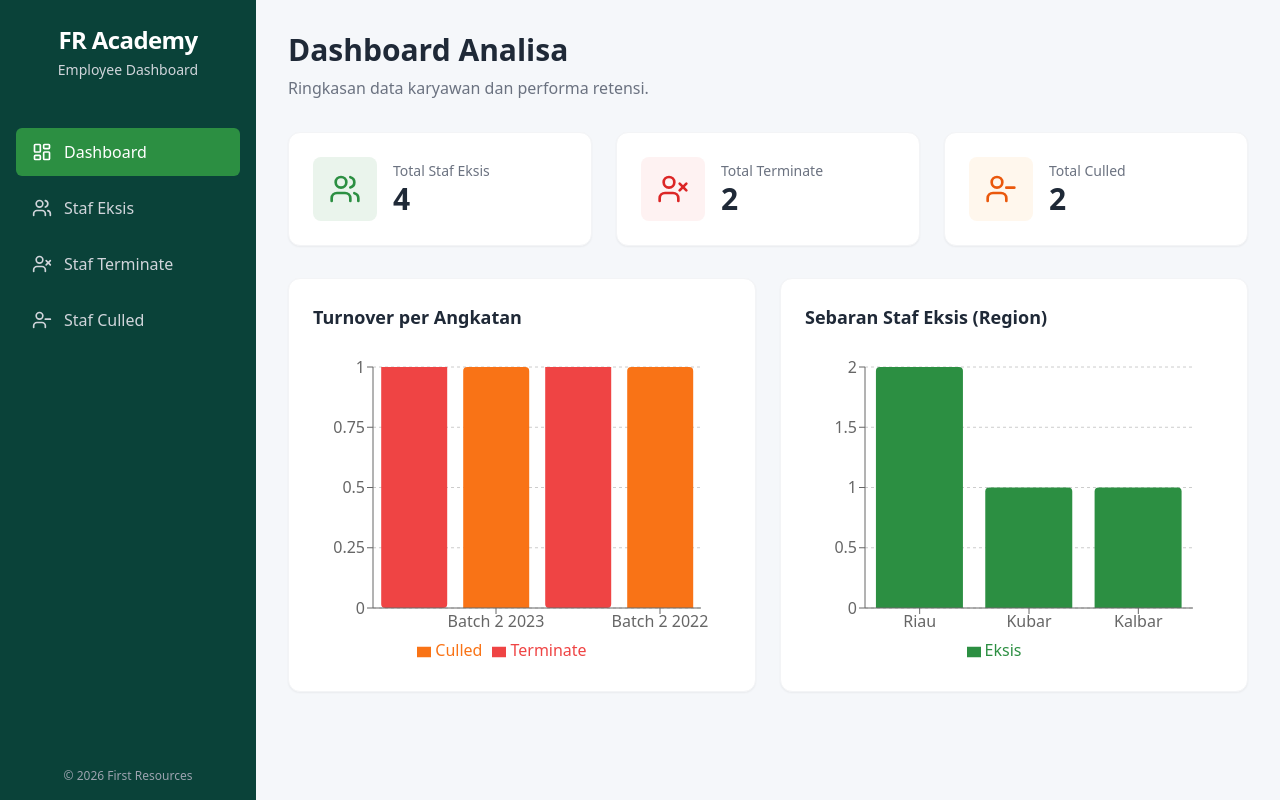
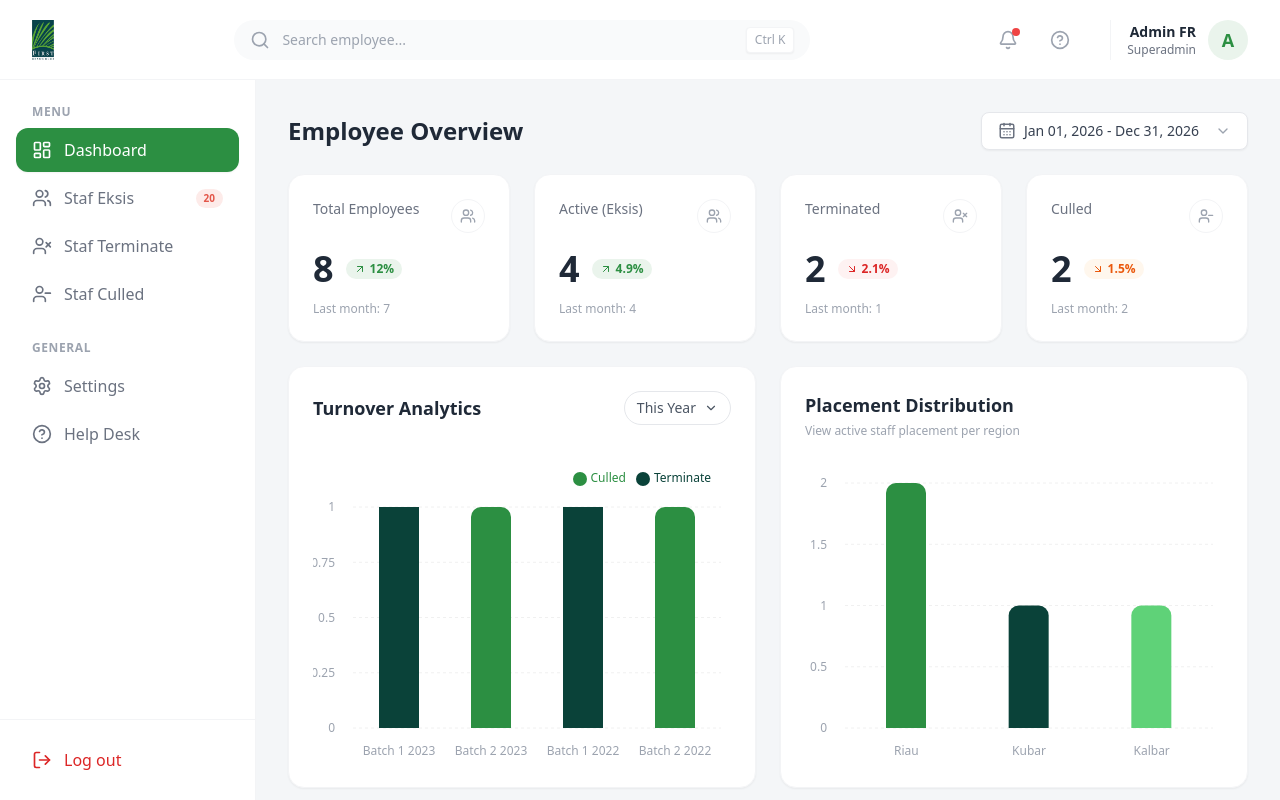
Before and after one commit to dzakwan24si/fr_employee_monitoring, a React (Vite) app: page / in a window 1280 px wide. Built offline with nearby package versions, Linux system fonts and the light colour scheme.

Commit message:
Revisi tampilan

```diff
--- a/index.html
+++ b/index.html
@@ -1,13 +1,16 @@
 <!doctype html>
 <html lang="en">
+
 <head>
   <meta charset="UTF-8" />
-    <link rel="icon" type="image/svg+xml" href="/favicon.svg" />
+  <link rel="icon" type="image/png" href="/logofr.png" />
   <meta name="viewport" content="width=device-width, initial-scale=1.0" />
-    <title>monitoring-employee</title>
+  <title>Employee Dashboard - FR Academy</title>
 </head>
+
 <body>
   <div id="root"></div>
   <script type="module" src="/src/main.jsx"></script>
 </body>
+
 </html>
--- a/src/components/Dashboard/PlacementChart.jsx
+++ b/src/components/Dashboard/PlacementChart.jsx
@@ -5,13 +5,12 @@ import {
   YAxis,
   CartesianGrid,
   Tooltip,
-  Legend,
-  ResponsiveContainer
+  ResponsiveContainer,
+  Cell
 } from "recharts";
 import { dummyEmployees } from "../../data/dummyEmployees";
 
 export function PlacementChart() {
-  // Process dummy data to get active employees placement per region
   const placementData = dummyEmployees.reduce((acc, emp) => {
     if (emp.status === "Eksis") {
       const region = emp.region_terakhir;
@@ -24,31 +23,39 @@ export function PlacementChart() {
   }, {});
 
   const data = Object.values(placementData);
+  const colors = ['#2c8f42', '#0a4239', '#5fd278']; // Theme colors for bars
 
   return (
-    <div className="bg-white p-6 rounded-xl shadow-sm border border-gray-100">
-      <h3 className="text-lg font-bold text-gray-800 mb-4">Sebaran Staf Eksis (Region)</h3>
-      <div className="h-80 w-full">
+    <div className="bg-white p-6 rounded-2xl shadow-sm border border-gray-100 flex flex-col">
+      <div className="mb-6">
+        <h3 className="text-lg font-bold text-gray-800">Placement Distribution</h3>
+        <p className="text-xs text-gray-400 mt-1">View active staff placement per region</p>
+      </div>
+
+      <div className="flex-1 min-h-[300px] w-full">
         {data.length > 0 ? (
           <ResponsiveContainer width="100%" height="100%">
             <BarChart
               data={data}
-              margin={{ top: 20, right: 30, left: 0, bottom: 5 }}
+              margin={{ top: 20, right: 10, left: -20, bottom: 5 }}
             >
-              <CartesianGrid strokeDasharray="3 3" vertical={false} />
-              <XAxis dataKey="name" />
-              <YAxis />
+              <CartesianGrid strokeDasharray="3 3" vertical={false} stroke="#f0f0f0" />
+              <XAxis dataKey="name" axisLine={false} tickLine={false} tick={{fill: '#9ca3af', fontSize: 12}} dy={10} />
+              <YAxis axisLine={false} tickLine={false} tick={{fill: '#9ca3af', fontSize: 12}} dx={-10} />
               <Tooltip
-                cursor={{ fill: '#f5f7fa' }}
+                cursor={{ fill: 'transparent' }}
                 contentStyle={{ borderRadius: '8px', border: 'none', boxShadow: '0 4px 6px -1px rgba(0, 0, 0, 0.1)' }}
               />
-              <Legend />
-              <Bar dataKey="Eksis" fill="#2c8f42" radius={[4, 4, 0, 0]} />
+              <Bar dataKey="Eksis" radius={[10, 10, 0, 0]} barSize={40}>
+                {data.map((entry, index) => (
+                  <Cell key={`cell-${index}`} fill={colors[index % colors.length]} />
+                ))}
+              </Bar>
             </BarChart>
           </ResponsiveContainer>
         ) : (
           <div className="flex h-full items-center justify-center text-gray-400">
-            Belum ada data penempatan
+            No placement data
           </div>
         )}
       </div>
--- a/src/components/Dashboard/SummaryCards.jsx
+++ b/src/components/Dashboard/SummaryCards.jsx
@@ -1,41 +1,80 @@
-import { Users, UserX, UserMinus } from "lucide-react";
+import { Users, UserX, UserMinus, ArrowUpRight } from "lucide-react";
 import { dummyEmployees } from "../../data/dummyEmployees";
 
 export function SummaryCards() {
   const eksisCount = dummyEmployees.filter((e) => e.status === "Eksis").length;
   const terminateCount = dummyEmployees.filter((e) => e.status === "Terminate").length;
   const culledCount = dummyEmployees.filter((e) => e.status === "Culled").length;
+  const totalCount = dummyEmployees.length;
 
   return (
-    <div className="grid grid-cols-1 md:grid-cols-3 gap-6 mb-8">
-      <div className="bg-white p-6 rounded-xl shadow-sm border border-gray-100 flex items-center gap-4">
-        <div className="p-4 bg-[#eaf4ec] text-[#2c8f42] rounded-lg">
-          <Users size={32} />
+    <div className="grid grid-cols-1 md:grid-cols-2 lg:grid-cols-4 gap-6 mb-8">
+      {/* Total Karyawan */}
+      <div className="bg-white p-6 rounded-2xl shadow-sm border border-gray-100 flex flex-col justify-between">
+        <div className="flex justify-between items-start mb-4">
+          <p className="text-sm text-gray-500 font-medium">Total Employees</p>
+          <div className="p-2 border border-gray-100 rounded-full text-gray-400">
+            <Users size={16} />
+          </div>
         </div>
-        <div>
-          <p className="text-sm text-gray-500 font-medium">Total Staf Eksis</p>
-          <p className="text-3xl font-bold text-gray-800">{eksisCount}</p>
+        <div className="flex items-center gap-3">
+          <h3 className="text-4xl font-bold text-gray-800">{totalCount}</h3>
+          <span className="flex items-center gap-1 bg-[#eaf4ec] text-[#2c8f42] text-xs font-bold px-2 py-0.5 rounded-full">
+            <ArrowUpRight size={12} /> 12%
+          </span>
         </div>
+        <p className="text-xs text-gray-400 mt-3">Last month: {totalCount - 1}</p>
       </div>
 
-      <div className="bg-white p-6 rounded-xl shadow-sm border border-gray-100 flex items-center gap-4">
-        <div className="p-4 bg-red-50 text-red-600 rounded-lg">
-          <UserX size={32} />
+      {/* Eksis */}
+      <div className="bg-white p-6 rounded-2xl shadow-sm border border-gray-100 flex flex-col justify-between">
+        <div className="flex justify-between items-start mb-4">
+          <p className="text-sm text-gray-500 font-medium">Active (Eksis)</p>
+          <div className="p-2 border border-gray-100 rounded-full text-gray-400">
+            <Users size={16} />
+          </div>
         </div>
-        <div>
-          <p className="text-sm text-gray-500 font-medium">Total Terminate</p>
-          <p className="text-3xl font-bold text-gray-800">{terminateCount}</p>
+        <div className="flex items-center gap-3">
+          <h3 className="text-4xl font-bold text-gray-800">{eksisCount}</h3>
+          <span className="flex items-center gap-1 bg-[#eaf4ec] text-[#2c8f42] text-xs font-bold px-2 py-0.5 rounded-full">
+            <ArrowUpRight size={12} /> 4.9%
+          </span>
         </div>
+        <p className="text-xs text-gray-400 mt-3">Last month: {eksisCount}</p>
       </div>
 
-      <div className="bg-white p-6 rounded-xl shadow-sm border border-gray-100 flex items-center gap-4">
-        <div className="p-4 bg-orange-50 text-orange-600 rounded-lg">
-          <UserMinus size={32} />
+      {/* Terminate */}
+      <div className="bg-white p-6 rounded-2xl shadow-sm border border-gray-100 flex flex-col justify-between">
+        <div className="flex justify-between items-start mb-4">
+          <p className="text-sm text-gray-500 font-medium">Terminated</p>
+          <div className="p-2 border border-gray-100 rounded-full text-gray-400">
+            <UserX size={16} />
+          </div>
         </div>
-        <div>
-          <p className="text-sm text-gray-500 font-medium">Total Culled</p>
-          <p className="text-3xl font-bold text-gray-800">{culledCount}</p>
+        <div className="flex items-center gap-3">
+          <h3 className="text-4xl font-bold text-gray-800">{terminateCount}</h3>
+          <span className="flex items-center gap-1 bg-red-50 text-red-600 text-xs font-bold px-2 py-0.5 rounded-full">
+            <ArrowUpRight size={12} className="rotate-90" /> 2.1%
+          </span>
         </div>
+        <p className="text-xs text-gray-400 mt-3">Last month: {terminateCount - 1}</p>
+      </div>
+
+      {/* Culled */}
+      <div className="bg-white p-6 rounded-2xl shadow-sm border border-gray-100 flex flex-col justify-between">
+        <div className="flex justify-between items-start mb-4">
+          <p className="text-sm text-gray-500 font-medium">Culled</p>
+          <div className="p-2 border border-gray-100 rounded-full text-gray-400">
+            <UserMinus size={16} />
+          </div>
+        </div>
+        <div className="flex items-center gap-3">
+          <h3 className="text-4xl font-bold text-gray-800">{culledCount}</h3>
+          <span className="flex items-center gap-1 bg-orange-50 text-orange-600 text-xs font-bold px-2 py-0.5 rounded-full">
+            <ArrowUpRight size={12} className="rotate-90" /> 1.5%
+          </span>
+        </div>
+        <p className="text-xs text-gray-400 mt-3">Last month: {culledCount}</p>
       </div>
     </div>
   );
--- a/src/components/Dashboard/TurnoverChart.jsx
+++ b/src/components/Dashboard/TurnoverChart.jsx
@@ -8,10 +8,10 @@ import {
   Legend,
   ResponsiveContainer
 } from "recharts";
+import { ChevronDown } from "lucide-react";
 import { dummyEmployees } from "../../data/dummyEmployees";
 
 export function TurnoverChart() {
-  // Process dummy data to get turnover per batch (angkatan)
   const turnoverData = dummyEmployees.reduce((acc, emp) => {
     if (emp.status === "Terminate" || emp.status === "Culled") {
       const batch = emp.angkatan;
@@ -26,30 +26,38 @@ export function TurnoverChart() {
   const data = Object.values(turnoverData);
 
   return (
-    <div className="bg-white p-6 rounded-xl shadow-sm border border-gray-100">
-      <h3 className="text-lg font-bold text-gray-800 mb-4">Turnover per Angkatan</h3>
-      <div className="h-80 w-full">
+    <div className="bg-white p-6 rounded-2xl shadow-sm border border-gray-100 flex flex-col">
+      <div className="flex justify-between items-center mb-6">
+        <div>
+          <h3 className="text-lg font-bold text-gray-800">Turnover Analytics</h3>
+        </div>
+        <button className="flex items-center gap-2 text-sm text-gray-600 border border-gray-200 px-3 py-1.5 rounded-full hover:bg-gray-50">
+          This Year <ChevronDown size={14} />
+        </button>
+      </div>
+
+      <div className="flex-1 min-h-[300px] w-full">
         {data.length > 0 ? (
           <ResponsiveContainer width="100%" height="100%">
             <BarChart
               data={data}
-              margin={{ top: 20, right: 30, left: 0, bottom: 5 }}
+              margin={{ top: 20, right: 10, left: -20, bottom: 5 }}
             >
-              <CartesianGrid strokeDasharray="3 3" vertical={false} />
-              <XAxis dataKey="name" />
-              <YAxis />
+              <CartesianGrid strokeDasharray="3 3" vertical={false} stroke="#f0f0f0" />
+              <XAxis dataKey="name" axisLine={false} tickLine={false} tick={{fill: '#9ca3af', fontSize: 12}} dy={10} />
+              <YAxis axisLine={false} tickLine={false} tick={{fill: '#9ca3af', fontSize: 12}} dx={-10} />
               <Tooltip
-                cursor={{ fill: '#f5f7fa' }}
+                cursor={{ fill: 'transparent' }}
                 contentStyle={{ borderRadius: '8px', border: 'none', boxShadow: '0 4px 6px -1px rgba(0, 0, 0, 0.1)' }}
               />
-              <Legend />
-              <Bar dataKey="Terminate" stackId="a" fill="#ef4444" radius={[0, 0, 4, 4]} />
-              <Bar dataKey="Culled" stackId="a" fill="#f97316" radius={[4, 4, 0, 0]} />
+              <Legend verticalAlign="top" align="right" iconType="circle" wrapperStyle={{ paddingBottom: '20px', fontSize: '12px' }} />
+              <Bar dataKey="Terminate" stackId="a" fill="#0a4239" radius={[0, 0, 0, 0]} barSize={40} />
+              <Bar dataKey="Culled" stackId="a" fill="#2c8f42" radius={[10, 10, 0, 0]} barSize={40} />
             </BarChart>
           </ResponsiveContainer>
         ) : (
           <div className="flex h-full items-center justify-center text-gray-400">
-            Belum ada data turnover
+            No turnover data
           </div>
         )}
       </div>
--- a/src/components/Layout/MainLayout.jsx
+++ b/src/components/Layout/MainLayout.jsx
@@ -1,15 +1,19 @@
 import { Outlet } from "react-router-dom";
 import { Sidebar } from "./Sidebar";
+import { Topbar } from "./Topbar";
 
 export function MainLayout() {
   return (
-    <div className="flex min-h-screen bg-[#f5f7fa]">
-      <Sidebar />
-      <main className="flex-1 overflow-x-hidden overflow-y-auto bg-[#f5f7fa]">
-        <div className="p-8">
-          <Outlet />
-        </div>
-      </main>
+    <div className="flex flex-col h-screen bg-[#f4f6f8]">
+      <Topbar />
+      <div className="flex flex-1 overflow-hidden">
+        <Sidebar />
+        <main className="flex-1 overflow-x-hidden overflow-y-auto">
+          <div className="p-8">
+            <Outlet />
+          </div>
+        </main>
+      </div>
     </div>
   );
 }
--- a/src/components/Layout/Sidebar.jsx
+++ b/src/components/Layout/Sidebar.jsx
@@ -1,47 +1,75 @@
 import { NavLink } from "react-router-dom";
-import { LayoutDashboard, Users, UserX, UserMinus } from "lucide-react";
+import { LayoutDashboard, Users, UserX, UserMinus, LogOut, Settings, HelpCircle } from "lucide-react";
 
 export function Sidebar() {
-  const navItems = [
-    { name: "Dashboard", path: "/", icon: LayoutDashboard },
-    { name: "Staf Eksis", path: "/eksis", icon: Users },
-    { name: "Staf Terminate", path: "/terminate", icon: UserX },
-    { name: "Staf Culled", path: "/culled", icon: UserMinus },
+  const mainNavItems = [
+    { name: "Dashboard", path: "/", icon: LayoutDashboard, badge: null },
+    { name: "Staf Eksis", path: "/eksis", icon: Users, badge: "20" },
+    { name: "Staf Terminate", path: "/terminate", icon: UserX, badge: null },
+    { name: "Staf Culled", path: "/culled", icon: UserMinus, badge: null },
   ];
 
   return (
-    <aside className="w-64 bg-[#0a4239] text-white flex flex-col min-h-screen">
-      <div className="p-6">
-        <h1 className="text-2xl font-bold text-center tracking-tight">
-          FR Academy
-        </h1>
-        <p className="text-sm text-center text-gray-300 mt-1">
-          Employee Dashboard
+    <aside className="w-64 bg-white border-r border-gray-100 flex flex-col h-full shrink-0">
+      <nav className="flex-1 px-4 py-6 overflow-y-auto">
+        <div className="mb-6">
+          <p className="px-4 text-xs font-semibold text-gray-400 uppercase tracking-wider mb-2">
+            Menu
           </p>
-      </div>
-      <nav className="flex-1 mt-6">
-        <ul className="space-y-2 px-4">
-          {navItems.map((item) => (
+          <ul className="space-y-1">
+            {mainNavItems.map((item) => (
               <li key={item.path}>
                 <NavLink
                   to={item.path}
                   className={({ isActive }) =>
-                  `flex items-center gap-3 px-4 py-3 rounded-md transition-colors ${
+                    `flex items-center justify-between px-4 py-2.5 rounded-xl transition-all font-medium ${
                       isActive
-                      ? "bg-[#2c8f42] text-white font-medium"
-                      : "text-gray-300 hover:bg-[#083029] hover:text-white"
+                        ? "bg-[#2c8f42] text-white shadow-sm"
+                        : "text-gray-500 hover:bg-gray-50 hover:text-gray-900"
                     }`
                   }
                 >
-                <item.icon size={20} />
+                  <div className="flex items-center gap-3">
+                    <item.icon size={20} strokeWidth={2} />
                     <span>{item.name}</span>
+                  </div>
+                  {item.badge && (
+                    <span className="bg-[#fdebe9] text-[#e35649] text-[10px] font-bold px-2 py-0.5 rounded-full">
+                      {item.badge}
+                    </span>
+                  )}
                 </NavLink>
               </li>
             ))}
           </ul>
+        </div>
+
+        <div className="mb-6">
+          <p className="px-4 text-xs font-semibold text-gray-400 uppercase tracking-wider mb-2">
+            General
+          </p>
+          <ul className="space-y-1">
+            <li>
+              <button className="w-full flex items-center gap-3 px-4 py-2.5 rounded-xl text-gray-500 hover:bg-gray-50 hover:text-gray-900 transition-all font-medium">
+                <Settings size={20} strokeWidth={2} />
+                <span>Settings</span>
+              </button>
+            </li>
+            <li>
+              <button className="w-full flex items-center gap-3 px-4 py-2.5 rounded-xl text-gray-500 hover:bg-gray-50 hover:text-gray-900 transition-all font-medium">
+                <HelpCircle size={20} strokeWidth={2} />
+                <span>Help Desk</span>
+              </button>
+            </li>
+          </ul>
+        </div>
       </nav>
-      <div className="p-4 text-xs text-center text-gray-400">
-        &copy; {new Date().getFullYear()} First Resources
+
+      <div className="p-4 border-t border-gray-100">
+        <button className="w-full flex items-center gap-3 px-4 py-3 rounded-xl text-red-600 hover:bg-red-50 transition-all font-medium">
+          <LogOut size={20} strokeWidth={2} />
+          <span>Log out</span>
+        </button>
       </div>
     </aside>
   );
--- /dev/null
+++ b/src/components/Layout/Topbar.jsx
@@ -0,0 +1,51 @@
+import { Search, Bell, HelpCircle } from "lucide-react";
+
+export function Topbar() {
+  return (
+    <header className="h-20 bg-white border-b border-gray-100 flex items-center justify-between px-8 shrink-0">
+      {/* Logo Area */}
+      <div className="flex items-center gap-3">
+        <img src="/logofr.png" alt="First Resources Logo" className="h-10 w-auto" />
+      </div>
+
+      {/* Search Area */}
+      <div className="flex-1 max-w-xl mx-8">
+        <div className="relative">
+          <div className="absolute inset-y-0 left-0 pl-4 flex items-center pointer-events-none">
+            <Search className="h-5 w-5 text-gray-400" />
+          </div>
+          <input
+            type="text"
+            placeholder="Search employee..."
+            className="w-full bg-gray-50 border-none rounded-full py-2.5 pl-12 pr-12 text-sm text-gray-700 focus:ring-2 focus:ring-[#2c8f42] focus:bg-white outline-none transition-all"
+          />
+          <div className="absolute inset-y-0 right-0 pr-4 flex items-center pointer-events-none">
+            <span className="text-xs text-gray-400 font-medium bg-white px-2 py-1 rounded shadow-sm border border-gray-100">
+              Ctrl K
+            </span>
+          </div>
+        </div>
+      </div>
+
+      {/* Actions Area */}
+      <div className="flex items-center gap-4">
+        <button className="p-2 text-gray-400 hover:text-gray-600 transition-colors relative">
+          <Bell size={20} />
+          <span className="absolute top-1.5 right-1.5 h-2 w-2 bg-red-500 rounded-full"></span>
+        </button>
+        <button className="p-2 text-gray-400 hover:text-gray-600 transition-colors">
+          <HelpCircle size={20} />
+        </button>
+        <div className="flex items-center gap-3 ml-4 pl-4 border-l border-gray-100">
+          <div className="flex flex-col items-end">
+            <span className="text-sm font-semibold text-gray-800">Admin FR</span>
+            <span className="text-xs text-gray-500">Superadmin</span>
+          </div>
+          <div className="h-10 w-10 bg-[#eaf4ec] text-[#2c8f42] rounded-full flex items-center justify-center font-bold text-lg">
+            A
+          </div>
+        </div>
+      </div>
+    </header>
+  );
+}
--- a/src/pages/Dashboard.jsx
+++ b/src/pages/Dashboard.jsx
@@ -1,21 +1,69 @@
+import { CalendarDays, ChevronDown } from "lucide-react";
 import { SummaryCards } from "../components/Dashboard/SummaryCards";
 import { TurnoverChart } from "../components/Dashboard/TurnoverChart";
 import { PlacementChart } from "../components/Dashboard/PlacementChart";
+import { dummyEmployees } from "../data/dummyEmployees";
 
 export default function Dashboard() {
   return (
-    <div>
-      <div className="mb-8">
-        <h2 className="text-3xl font-bold text-gray-800">Dashboard Analisa</h2>
-        <p className="text-gray-500 mt-2">Ringkasan data karyawan dan performa retensi.</p>
+    <div className="max-w-6xl mx-auto space-y-6">
+      {/* Header */}
+      <div className="flex flex-col sm:flex-row justify-between items-start sm:items-center gap-4">
+        <h2 className="text-2xl font-bold text-gray-800">Employee Overview</h2>
+
+        {/* Dummy Date Picker */}
+        <button className="flex items-center gap-2 bg-white border border-gray-200 px-4 py-2 rounded-lg shadow-sm hover:bg-gray-50 transition-colors">
+          <CalendarDays size={18} className="text-gray-500" />
+          <span className="text-sm font-medium text-gray-700">Jan 01, 2026 - Dec 31, 2026</span>
+          <ChevronDown size={16} className="text-gray-400 ml-2" />
+        </button>
       </div>
 
+      {/* Cards */}
       <SummaryCards />
 
+      {/* Charts Grid */}
       <div className="grid grid-cols-1 lg:grid-cols-2 gap-6">
         <TurnoverChart />
         <PlacementChart />
       </div>
+
+      {/* Recent Updates Preview */}
+      <div className="bg-white p-6 rounded-xl shadow-sm border border-gray-100">
+        <div className="flex justify-between items-center mb-6">
+          <h3 className="text-lg font-bold text-gray-800">Recent Updates</h3>
+        </div>
+        <div className="overflow-x-auto">
+          <table className="w-full text-left border-collapse">
+            <thead>
+              <tr className="bg-gray-50 text-gray-500 text-xs uppercase tracking-wider">
+                <th className="p-4 font-medium rounded-tl-lg">NIK</th>
+                <th className="p-4 font-medium">Name</th>
+                <th className="p-4 font-medium">Status</th>
+                <th className="p-4 font-medium rounded-tr-lg">Role</th>
+              </tr>
+            </thead>
+            <tbody className="divide-y divide-gray-100">
+              {dummyEmployees.slice(0, 4).map((emp) => (
+                <tr key={emp.id} className="hover:bg-gray-50/50 transition-colors">
+                  <td className="p-4 text-sm font-medium text-gray-900">{emp.nik}</td>
+                  <td className="p-4 text-sm text-gray-700">{emp.nama}</td>
+                  <td className="p-4 text-sm">
+                    <span className={`px-2 py-1 rounded-full text-xs font-bold ${
+                      emp.status === "Eksis" ? "bg-[#eaf4ec] text-[#2c8f42]" :
+                      emp.status === "Terminate" ? "bg-red-50 text-red-600" :
+                      "bg-orange-50 text-orange-600"
+                    }`}>
+                      {emp.status}
+                    </span>
+                  </td>
+                  <td className="p-4 text-sm text-gray-600">{emp.jabatan}</td>
+                </tr>
+              ))}
+            </tbody>
+          </table>
+        </div>
+      </div>
     </div>
   );
 }
```
Lines whose indentation alone changed are shown as unchanged.
